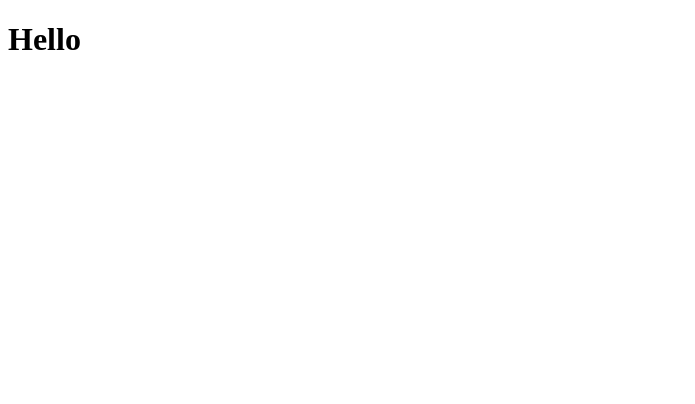
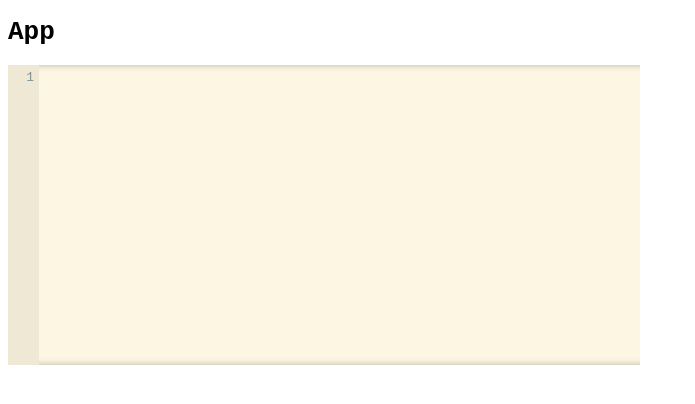
Before and after one commit to reedry/fenestra, a React app: page / in a window 1280 px wide. Shown: the top 404 px of the page, without its empty margins (0-695 px from the left). Built offline with nearby package versions, Linux system fonts and the light colour scheme.

Commit message:
Set up codemirror

```diff
--- /dev/null
+++ b/src/App.tsx
@@ -0,0 +1,30 @@
+import React, { useState } from "react";
+import { Controlled as CodeMirror } from "react-codemirror2";
+import "codemirror/mode/gfm/gfm";
+import "codemirror/lib/codemirror.css";
+import "codemirror/theme/solarized.css";
+
+const App: React.FC = () => {
+  const [val, setVal] = useState("");
+  const options = {
+    mode: "gfm",
+    lineWrapping: true,
+    lineNumbers: true,
+    theme: "solarized light",
+  };
+  return (
+    <div style={{ width: "50%" }}>
+      <h1>App</h1>
+      <CodeMirror
+        value={val}
+        options={options}
+        onBeforeChange={(editor, data, value) => {
+          setVal(value);
+        }}
+        onChange={(editor, data, value) => {}}
+      />
+    </div>
+  );
+};
+
+export default App;
--- a/src/index.html
+++ b/src/index.html
@@ -1,8 +1,13 @@
 <!DOCTYPE html>
 <html lang="ja">
   <head>
-  <meta charset="UTF-8">
+    <meta charset="UTF-8" />
     <title>Fenestra</title>
+    <style>
+      * {
+        font-family: monospace;
+      }
+    </style>
   </head>
   <body>
     <div id="root"></div>
--- a/src/index.tsx
+++ b/src/index.tsx
@@ -1,4 +1,5 @@
 import React from "react";
 import ReactDOM from "react-dom";
+import App from "./App";
 
-ReactDOM.render(<h1>Hello</h1>, document.getElementById("root"));
+ReactDOM.render(<App />, document.getElementById("root"));
--- a/webpack.config.js
+++ b/webpack.config.js
@@ -2,6 +2,7 @@ const path = require("path");
 const HtmlWebpackPlugin = require("html-webpack-plugin");
 
 module.exports = {
+  mode: "development",
   output: {
     path: path.join(__dirname, "public"),
   },
@@ -16,6 +17,16 @@ module.exports = {
           },
         },
       },
+      {
+        test: /\.css/,
+        use: [
+          "style-loader",
+          {
+            loader: "css-loader",
+            options: { url: false },
+          },
+        ],
+      },
     ],
   },
   resolve: {
```
Also changed, not shown: package.json (+7 -2 lines), 1 other file (tests, documents, lock files or other folders). Lines whose indentation alone changed are shown as unchanged.
